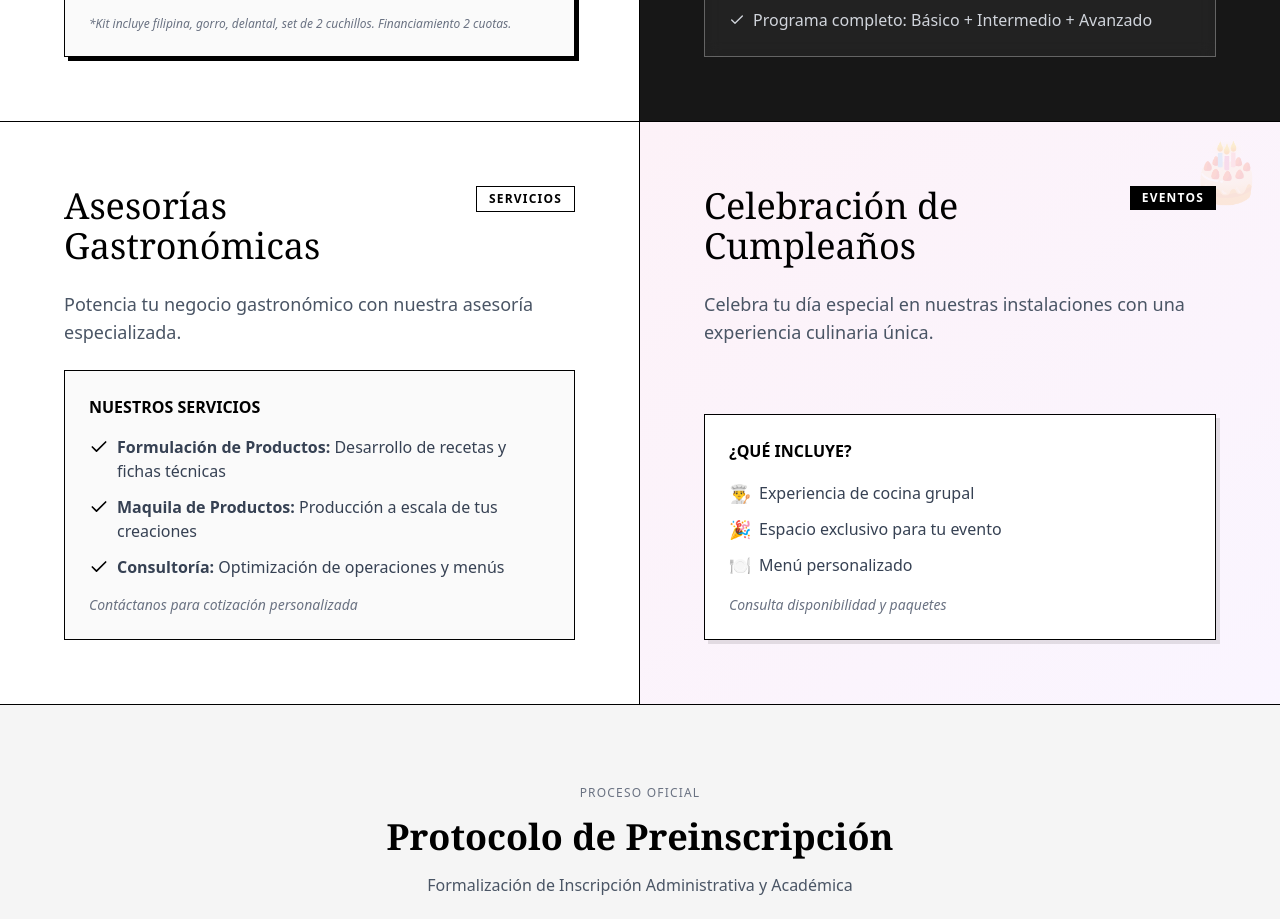
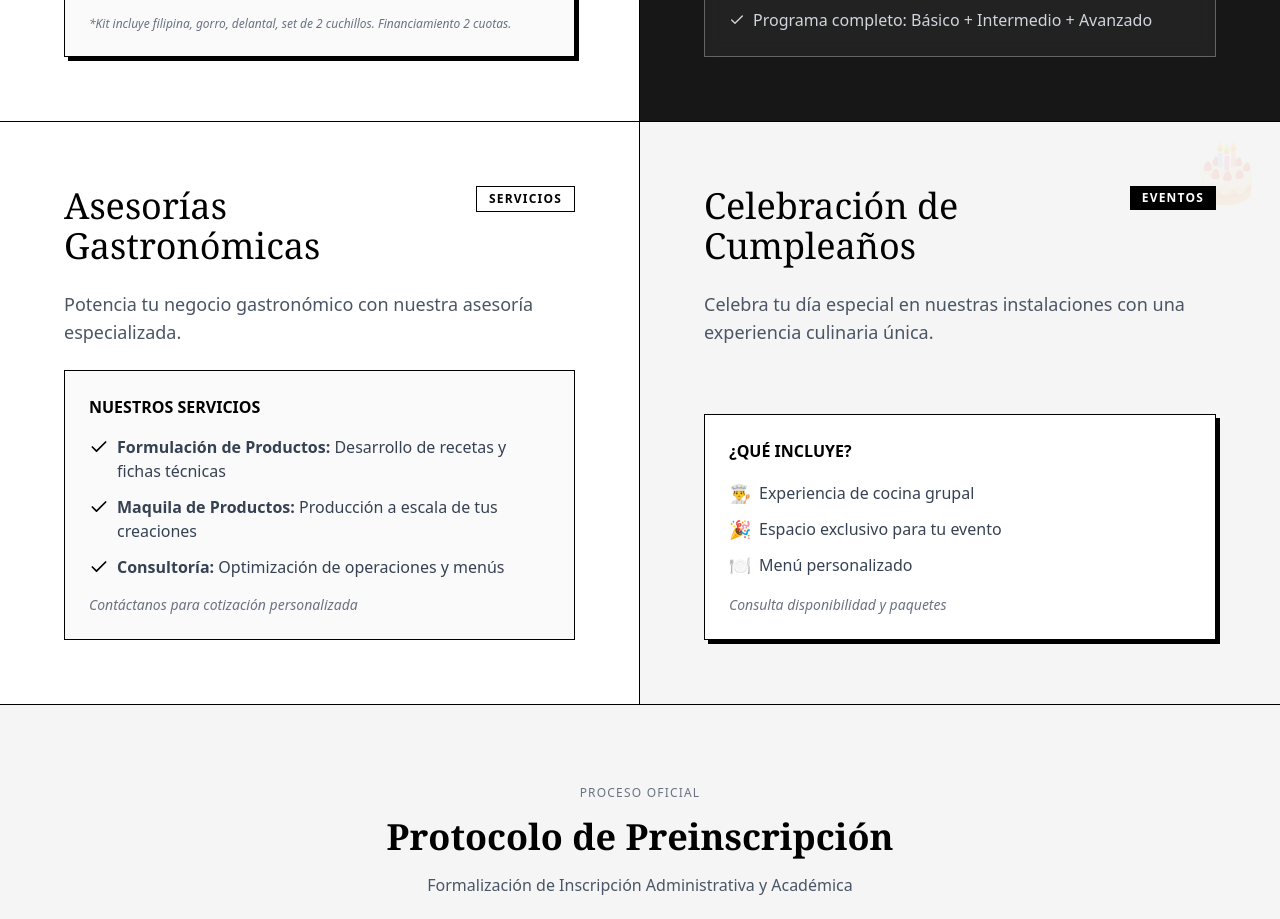
Before and after one commit to arizon-ai/la-new-cuisine, a React (Vite) app in the folder app/: page / in a window 1280 px wide. Shown: the part 7720-8639 px from the top of the page. Built offline with nearby package versions, Linux system fonts and the light colour scheme.

Commit message:
feat: add Brochure component to display course details and syllabus.

```diff
--- a/app/src/Brochure.jsx
+++ b/app/src/Brochure.jsx
@@ -593,8 +593,8 @@ export default function Brochure() {
                 </div>
 
                 {/* Celebración de Cumpleaños */}
-                <div className="p-12 lg:p-16 bg-gradient-to-br from-pink-50 to-purple-50 flex flex-col justify-between relative overflow-hidden">
-                    <div className="absolute top-4 right-4 text-6xl opacity-20">🎂</div>
+                <div className="p-12 lg:p-16 bg-neutral-100 flex flex-col justify-between relative overflow-hidden">
+                    <div className="absolute top-4 right-4 text-6xl opacity-10">🎂</div>
                     <div className="relative z-10">
                         <div className="flex justify-between items-start mb-6">
                             <h3 className="text-4xl font-serif">Celebración de Cumpleaños</h3>
@@ -602,7 +602,7 @@ export default function Brochure() {
                         </div>
                         <p className="mb-6 text-gray-600 text-lg">Celebra tu día especial en nuestras instalaciones con una experiencia culinaria única.</p>
                     </div>
-                    <div className="relative z-10 bg-white p-6 border border-black shadow-[4px_4px_0px_0px_rgba(0,0,0,0.1)]">
+                    <div className="relative z-10 bg-white p-6 border border-black shadow-[4px_4px_0px_0px_rgba(0,0,0,1)]">
                         <h4 className="font-bold text-base uppercase mb-4">¿Qué incluye?</h4>
                         <ul className="space-y-2 text-gray-700">
                             <li className="flex items-center gap-2">
```
